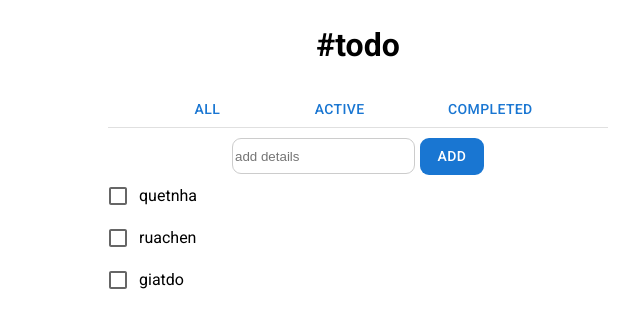
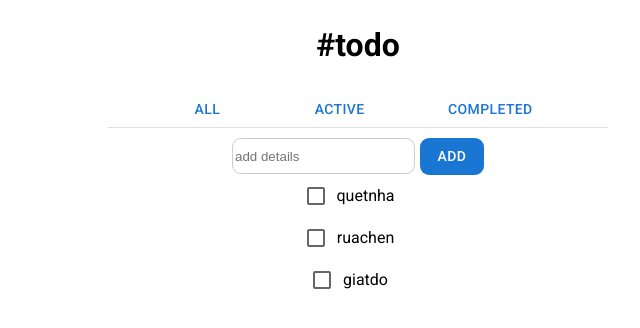
Before and after one commit to LStar176/cuoi-ky-2-test, a React (Vite) app: page / in a window 1280 px wide. Shown: the top 328 px of the page, without its empty margins (282-922 px from the left). Built offline with nearby package versions, Linux system fonts and the light colour scheme.

Commit message:
cannot solve delete all

```diff
--- a/src/App.jsx
+++ b/src/App.jsx
@@ -5,8 +5,21 @@ import All from './components/All'
 import Active from './components/Active'
 import Completed from './components/Completed'
 import { Box, Button, Container, Divider, Stack } from '@mui/material'
+import { Context } from './components/context'
+import { useContext } from 'react'
 
 function App() {
+  const { remove, setRemove } = useContext(Context)
+  function handleRemove(e) {
+    console.log(e.target.name);
+    if (e.target.name === 'completed') {
+      setRemove(true)
+    }
+    else {
+      setRemove(false)
+    }
+  }
+
 
   return (
     <>
@@ -16,9 +29,9 @@ function App() {
           <h1>#todo</h1>
           <Stack flexDirection={"row"} justifyContent={'space-evenly'} >
 
-            <Button component={Link} to='/'>All</Button>
-            <Button component={Link} to='/active'>Active</Button>
-            <Button component={Link} to='/completed'>Completed</Button>
+            <Button component={Link} onClick={(e) => handleRemove(e)} to='/'>All</Button>
+            <Button component={Link} onClick={(e) => handleRemove(e)} to='/active'>Active</Button>
+            <Button name='completed' onClick={(e) => handleRemove(e)} component={Link} to='/completed'>Completed</Button>
           </Stack>
           <Divider sx={{ marginBottom: '10px' }} />
           <Routes>
--- a/src/components/Completed.jsx
+++ b/src/components/Completed.jsx
@@ -1,11 +1,11 @@
-import React, { useContext } from 'react'
+import { useContext } from 'react'
 import { Context } from './context'
-import { Box, FormGroup, IconButton, Stack } from '@mui/material'
-import DeleteIcon from '@mui/icons-material/Delete';
+import { Button, FormGroup, } from '@mui/material'
 import ListTodo from './ListTodo';
 
 const Completed = () => {
-    const { todos, setTodos } = useContext(Context)
+    const { todos, setTodos, remove, setRemove } = useContext(Context)
+
     const completed = todos.filter(todo => {
         return todo.status === 'completed'
     })
@@ -16,6 +16,7 @@ const Completed = () => {
 
                 <ListTodo dataFilter={completed} setTodos={setTodos} todos={todos} />
             </FormGroup>
+            {remove && <Button onClick={setTodos([])} sx={{ color: 'white', backgroundColor: 'red' }}>Delete All</Button>}
         </>)
 
 
--- a/src/components/ListTodo.jsx
+++ b/src/components/ListTodo.jsx
@@ -1,6 +1,13 @@
-import { Checkbox, FormControlLabel, Typography } from '@mui/material'
+import { Checkbox, FormControlLabel, Typography, IconButton } from '@mui/material'
+import DeleteIcon from '@mui/icons-material/Delete';
+import { Context } from './context';
+import { useContext } from 'react';
+
 
 const ListTodo = ({ dataFilter, setTodos, todos }) => {
+    const { remove, setRemove } = useContext(Context)
+    console.log(remove);
+
 
     const data = [...dataFilter]
     const todosNew = [...todos]
@@ -15,9 +22,9 @@ const ListTodo = ({ dataFilter, setTodos, todos }) => {
     return (
         <>
             {data.map((todo) => {
-                return (
-                    // FormControlLabel on Checkbox
-                    <FormControlLabel key={todo.id}
+                return (<div key={todo.id}>
+                    {/* FormControlLabel on Checkbox  */}
+                    <FormControlLabel
                         onChange={(e) => handleStatus(e, todo.id)}
                         control={<Checkbox checked={todo.status === 'completed'} />}
                         label={<Typography
@@ -29,6 +36,9 @@ const ListTodo = ({ dataFilter, setTodos, todos }) => {
                         >
                             {todo.task}
                         </Typography>} />
+                    {remove && <IconButton><DeleteIcon /></IconButton>}
+
+                </div>
                 )
             })}
         </>
--- a/src/components/context.jsx
+++ b/src/components/context.jsx
@@ -3,6 +3,7 @@ import { createContext, useState } from "react";
 export const Context = createContext()
 
 function TabContext({ children }) {
+    const [remove, setRemove] = useState(false)
     const [todos, setTodos] = useState([
         {
             id: 1,
@@ -25,7 +26,7 @@ function TabContext({ children }) {
     ])
 
     return (
-        <Context.Provider value={{ todos, setTodos }}>
+        <Context.Provider value={{ todos, setTodos, remove, setRemove }}>
             {children}
         </Context.Provider>
     )
```
